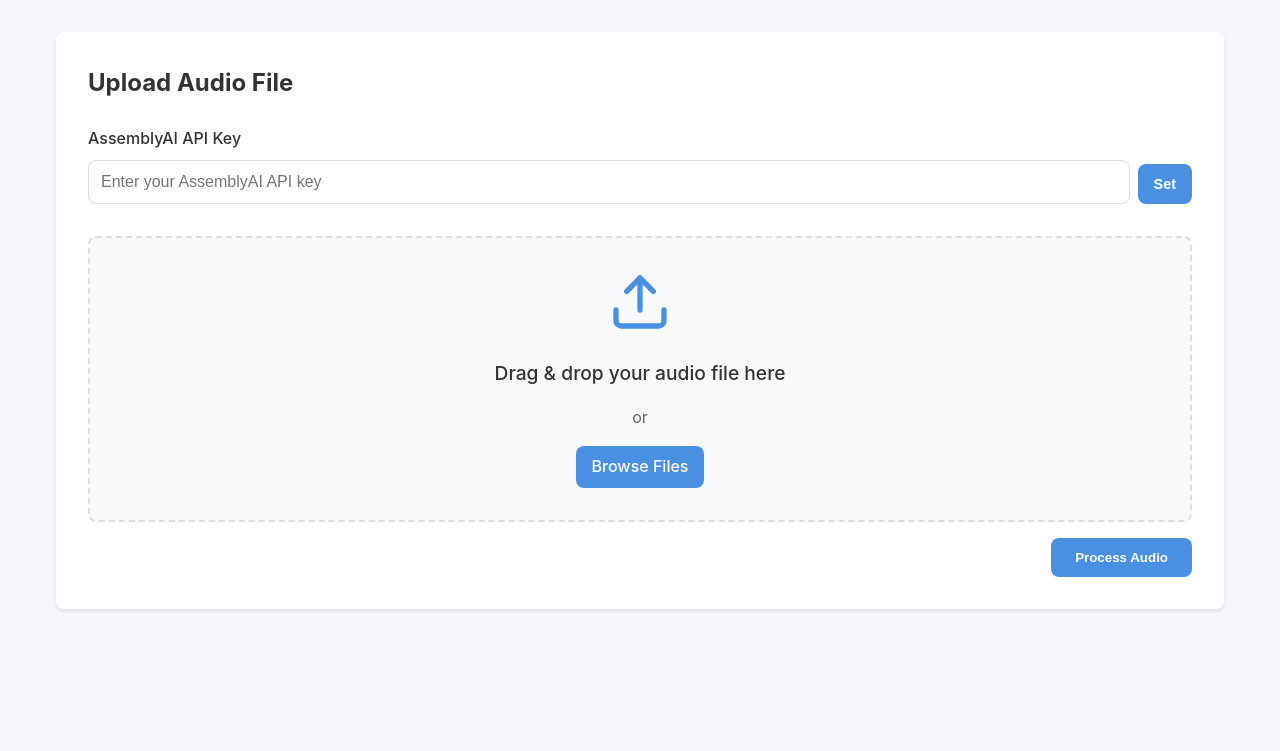
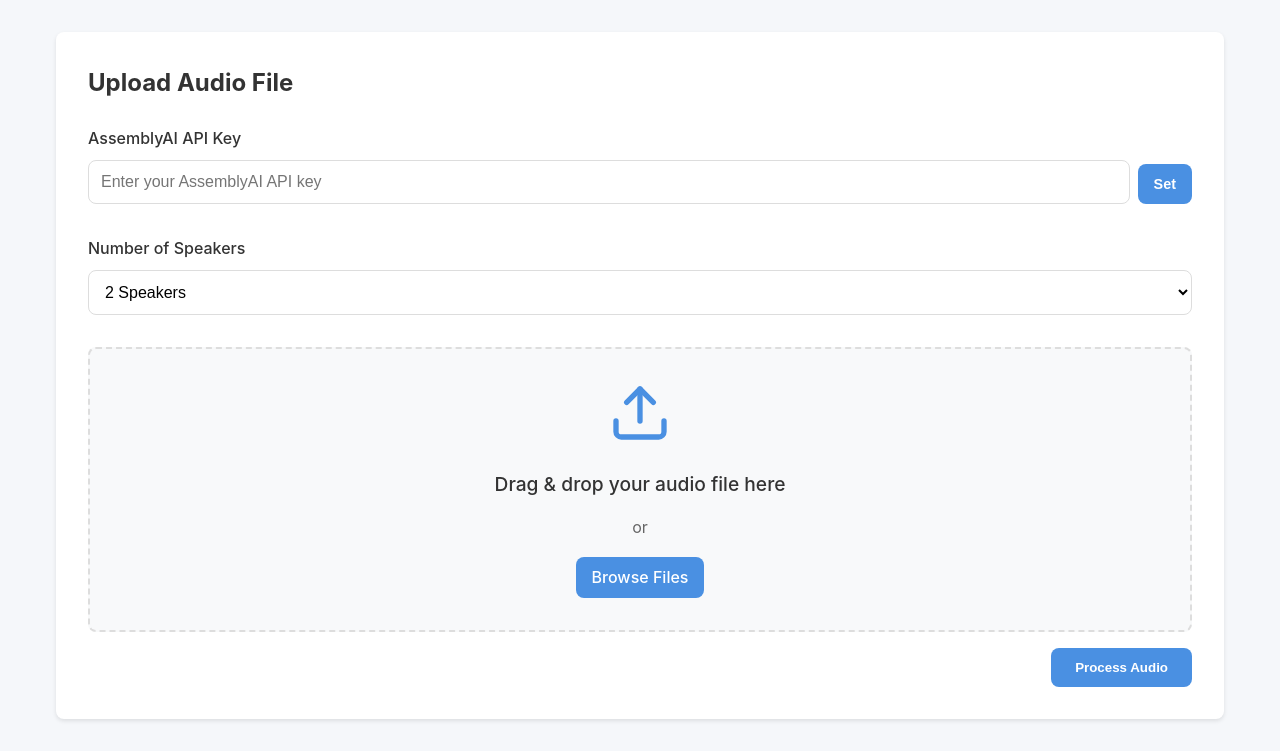
Before and after one commit to codercola034/assembly-ai-drop, a website: page public/index.html in a window 1280 px wide. Shown: the part 68-819 px from the top of the page. Drawn offline with Linux system fonts and the light colour scheme.

Commit message:
Add speakers selection to transcription form; validate input on server side

```diff
--- a/public/index.html
+++ b/public/index.html
@@ -107,6 +107,30 @@
     }
 
     .api-key-container input:focus {
+      outline: none;
+      border-color: var(--primary-color);
+    }
+
+    .speakers-container {
+      margin-bottom: 1rem;
+    }
+
+    .speakers-container label {
+      display: block;
+      margin-bottom: 0.5rem;
+      font-weight: 500;
+    }
+
+    .speakers-select {
+      width: 100%;
+      padding: 0.75rem;
+      border: 1px solid #ddd;
+      border-radius: var(--border-radius);
+      font-size: 1rem;
+      background-color: white;
+    }
+
+    .speakers-select:focus {
       outline: none;
       border-color: var(--primary-color);
     }
@@ -503,6 +527,16 @@
             <button type="button" id="setApiKey" class="set-api-key-button">Set</button>
           </div>
         </div>
+        <div class="speakers-container">
+          <label for="speakersExpected">Number of Speakers</label>
+          <select id="speakersExpected" name="speakersExpected" class="speakers-select">
+            <option value="2" selected>2 Speakers</option>
+            <option value="3">3 Speakers</option>
+            <option value="4">4 Speakers</option>
+            <option value="5">5 Speakers</option>
+            <option value="6">6 Speakers</option>
+          </select>
+        </div>
         <div id="dropZone" class="drop-zone">
           <div class="drop-zone-content">
             <div class="drop-zone-icon">
@@ -664,6 +698,10 @@
       const formData = new FormData(this);
       // Add API key to form data
       formData.append('apiKey', apiKey);
+
+      // Add speakers expected to form data
+      const speakersExpected = document.getElementById('speakersExpected').value;
+      formData.append('speakersExpected', speakersExpected);
 
       // Start with upload step
       updateProcessingStep(1, "Uploading file...");
```
Also changed, not shown: index.ts (+15 -1 lines).
